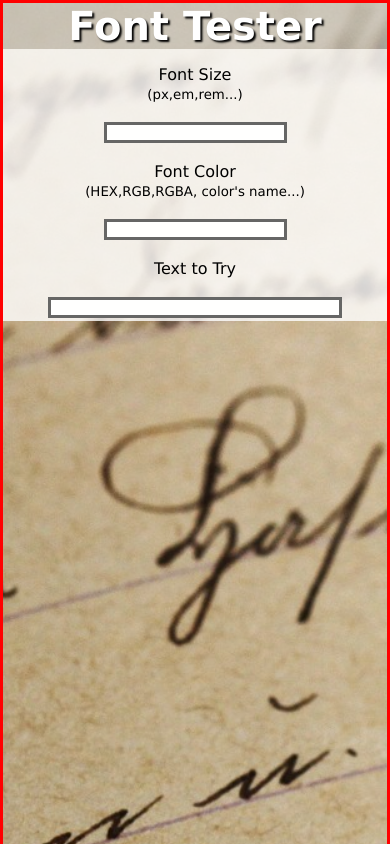
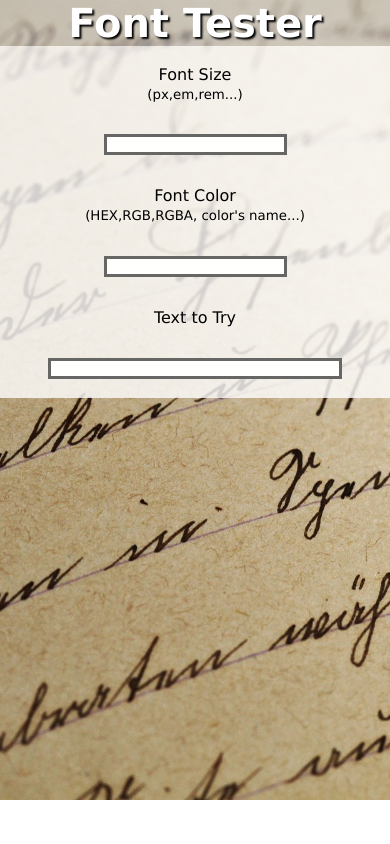
Before and after one commit to renanmbs/font, a React (Create React App) app: page / in a window 390 px wide. Shown: the top 844 px of the page. Built offline with nearby package versions, Linux system fonts and the light colour scheme.

Commit message:
Feb 17  2023

```diff
--- a/src/App.css
+++ b/src/App.css
@@ -38,14 +38,17 @@ input{
   padding:1rem 0;
 }
 
+h2{
+  padding-top: 2rem;
+}
+
 @media screen and (max-width: 660px){
   #text{
     width: 18rem;
   }
 
   #banner{
-    border: solid red;
-    height: 100rem;
+    height: 50rem;
   }
 
   #banner h1{
@@ -53,4 +56,8 @@ input{
     text-shadow: 2px 2px 2px black;
   }
 
+  #box{
+    height: 20rem;
+  }
+
 }
```
